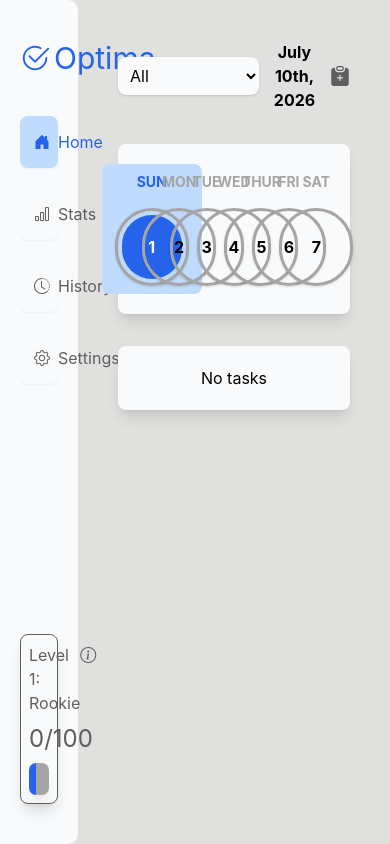
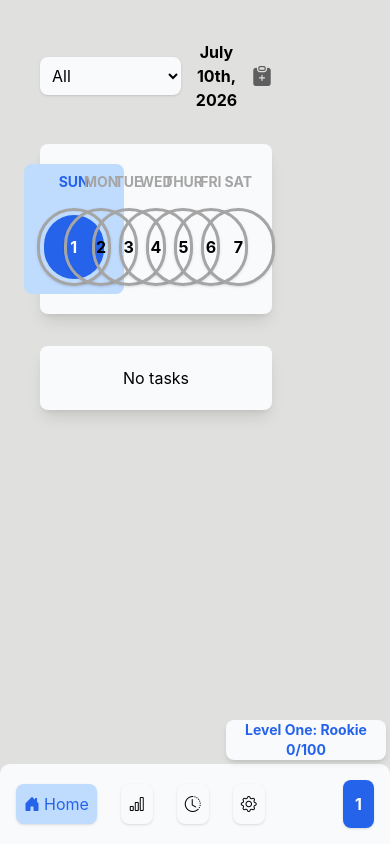
Before and after one commit to theinternetfae/Construction-site, a React (Vite) app: page /test/home in a window 390 px wide. Built offline with nearby package versions, Linux system fonts and the light colour scheme.

Commit message:
Side menu sm

```diff
--- a/src/SideMenu.jsx
+++ b/src/SideMenu.jsx
@@ -3,6 +3,48 @@ import { Link } from "react-router-dom";
 function SideMenu() {
     return (
         <nav>
+            <div className="sm-nav">
+
+                <section className="nav-sect-sm">
+
+                    <Link to={"home"} className="navigation">
+                        <i className="bi bi-house-door-fill"></i>
+                        <p>Home</p>
+                    </Link>
+
+                    <Link to={"stats"} className="navigation">
+                        <i className="bi bi-bar-chart"></i>
+                        <p className="hidden">Stats</p>
+                    </Link>
+
+                    <div className="navigation">
+                        <i className="bi bi-clock-history"></i>
+                        <p className="hidden">History</p>
+                    </div>
+
+                    <div className="navigation">
+                        <i className="bi bi-gear"></i>
+                        <p className="hidden">Settings</p>
+                    </div>
+
+                </section>
+
+
+                <section className="quirk-sect-sm">
+                    <p className="quirk-level-sm">1</p>
+                    <div className="quirk-info-sm">
+                        <p>Level One: Rookie</p>
+                        <p>0/100</p>
+                    </div>
+                </section>
+
+
+            </div>
+
+
+
+            <div className="md-lg-nav">
+
                 <section className="logo-sect">
                     <i className="bi bi-check2-circle"></i>
                     <p>Optima</p>
@@ -51,6 +93,9 @@ function SideMenu() {
                     </div>
 
                 </section>
+
+            </div>
+
         </nav>
     );
 }
--- a/src/index.css
+++ b/src/index.css
@@ -271,10 +271,38 @@ body {
   }
 
   .overall-main-body {
-    @apply h-[100vh] w-[100vw] flex bg-[#E0E0DE];
+    @apply h-[100vh] w-[100vw] flex bg-[#E0E0DE] flex-col relative
+    md:flex-row;
 
     nav {
-      @apply px-5 py-10 h-full w-[20vw] rounded-[0px_10px_10px_0px] bg-[#F9FAFB] flex flex-col;
+      @apply px-4 py-4 w-full bottom-0 rounded-[10px_10px_0px_0px] bg-[#F9FAFB] absolute
+      md:static md:h-full md:w-[20vw] md:rounded-[0px_10px_10px_0px] md:px-5 md:py-10;
+
+      .sm-nav {
+        @apply flex justify-between items-center
+        md:hidden;
+
+        .nav-sect-sm {
+          @apply flex gap-6;
+
+          .navigation {
+            @apply flex gap-1 p-2 shadow-sm rounded-lg
+            first:bg-[#BFDBFE] first:text-[var(--light-accent)]
+          }
+        }
+
+        .quirk-sect-sm {
+          @apply p-3 shadow-sm rounded-lg relative text-white bg-[var(--light-accent)] font-bold;
+
+          .quirk-info-sm {
+            @apply text-sm absolute top-[-60px] right-[-12px] rounded-lg bg-[#F9FAFB] shadow-md w-40 text-[var(--light-accent)] text-center
+          }
+        }
+      }
+
+      .md-lg-nav {
+        @apply hidden h-full flex-col justify-between
+        md:flex;
 
         .logo-sect {
           @apply flex text-3xl gap-1 text-[var(--light-accent)];
@@ -309,6 +337,8 @@ body {
               first:rounded-l-lg first:bg-[var(--light-accent)] last:rounded-r-lg;
             }
           }
+        }
+
       }
     }
 
@@ -496,7 +526,6 @@ body {
             hover:border-[var(--light-accent)];
           }
         }
-
       }
 
       .reminder-section {
```
Lines whose indentation alone changed are shown as unchanged.
